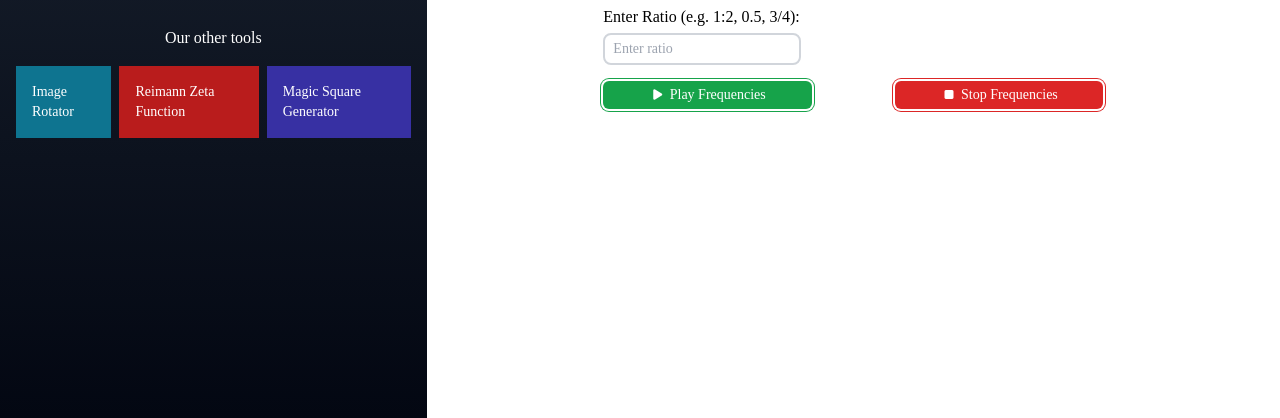
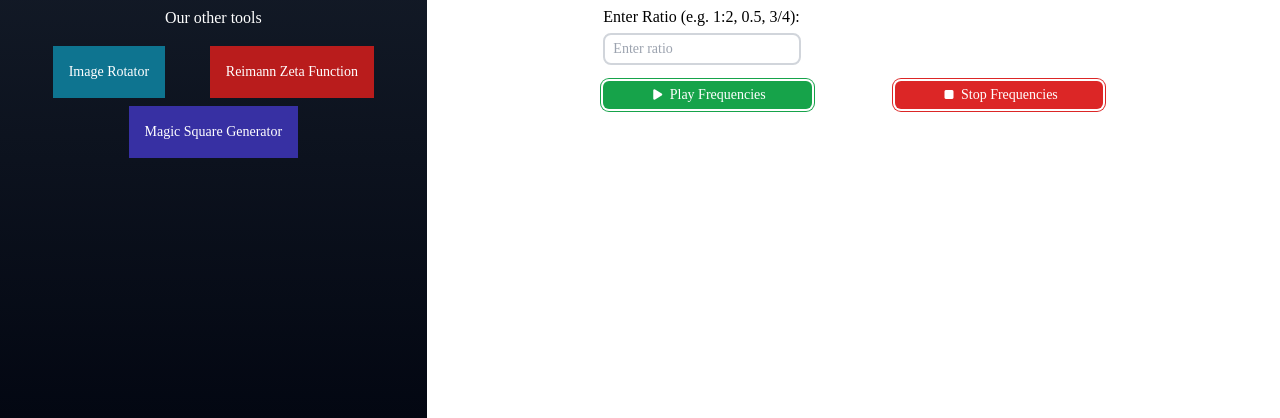
Before and after one commit to AyomideYoung/pierre, a website: page docs/ratios3.html in a window 1280 px wide. Shown: the part 382-800 px from the top of the page. Drawn offline with Linux system fonts and the light colour scheme; a web font is replaced by a local one.

Commit message:
Added flex wrap to all pages

```diff
--- a/docs/ratios3.html
+++ b/docs/ratios3.html
@@ -45,7 +45,7 @@
         <h3 class="font-title text-xl text-gray-300 pt-3">Fish Monkey</h3>
         <br />
         <div class="text-white text-center mt-4">Our other tools</div>
-        <nav class="p-4 justify-evenly gap-2 flex text-white text-sm flex-row">
+        <nav class="p-4 justify-evenly gap-2 flex text-white text-sm flex-wrap flex-row">
           <a href="image_rotator.html"
             ><div class="bg-cyan-700 p-4">Image Rotator</div></a
           >
```
Also changed, not shown: docs/Riemann_Zeta_Function_Calculator.html (+1 -1 lines), docs/image_rotator.html (+1 -1 lines).
